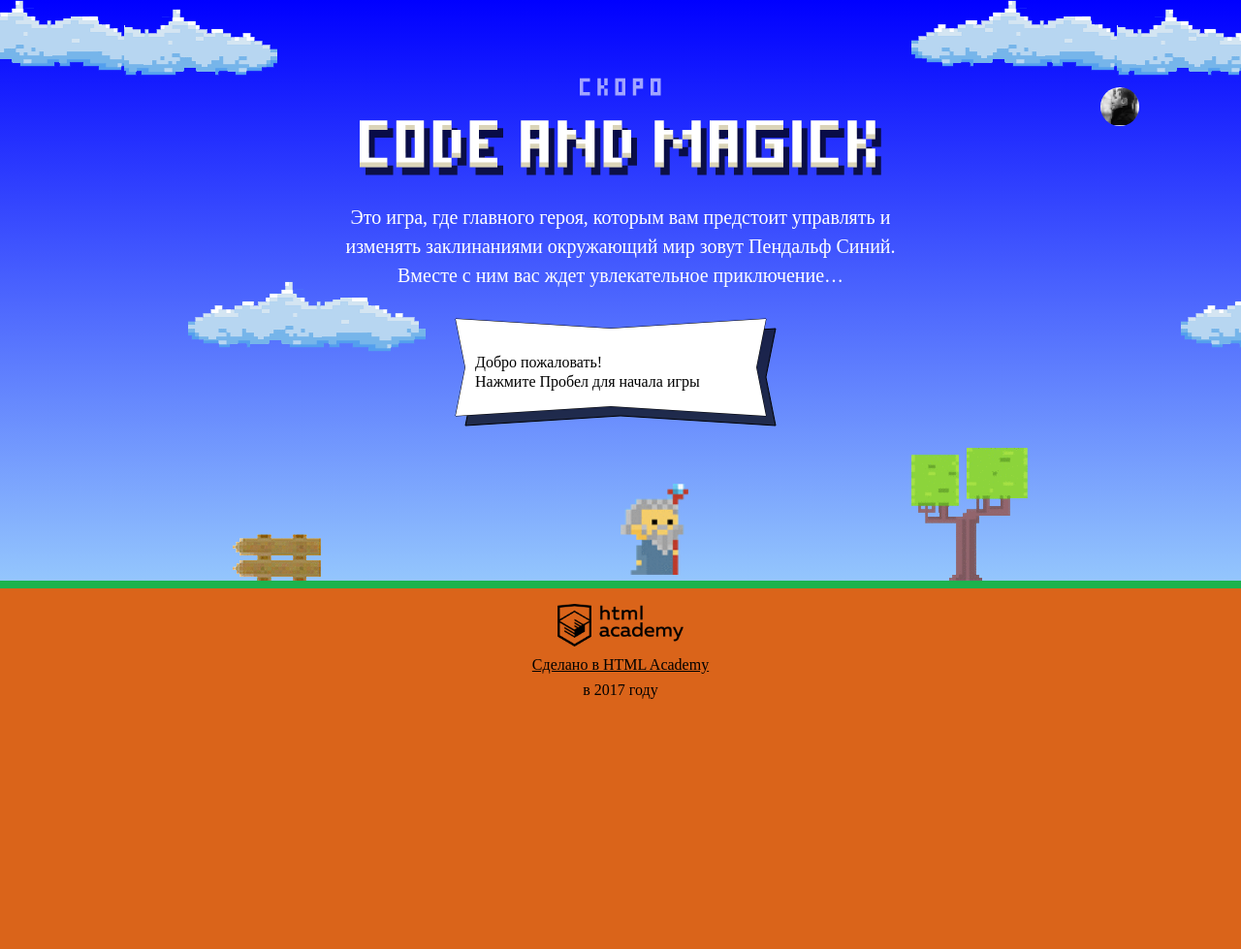
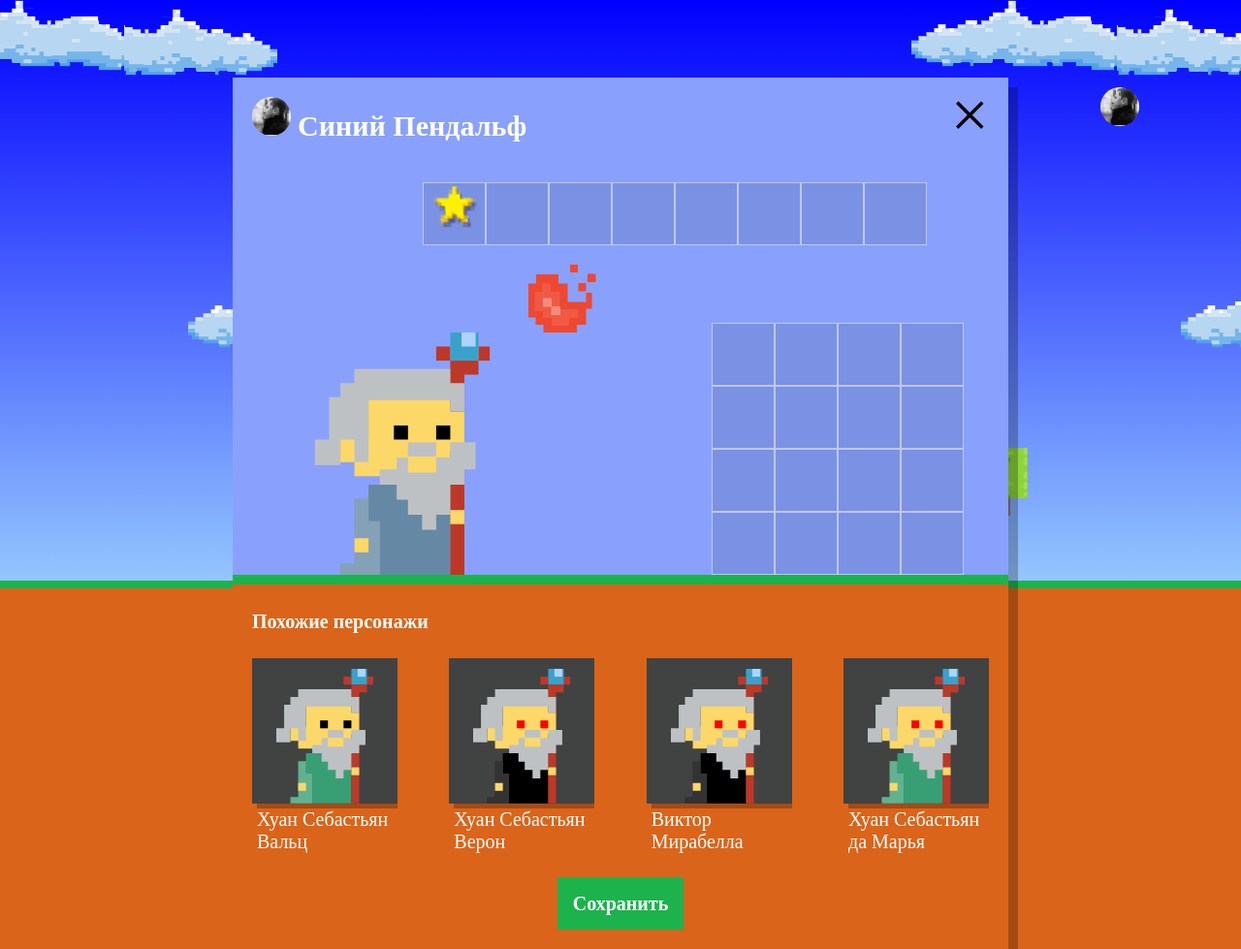
Before and after one commit to ingotr/1036557-code-and-magick-18, a website: page index.html in a window 1280 px wide. Shown: the whole page at 97% size. Before the commit the page ends 800 px from the top, so only its background shows below. Drawn offline with Linux system fonts and the light colour scheme; a web font is replaced by a local one.

Commit message:
Добавляет и подключает скрипт для рендера других игроков

```diff
--- a/index.html
+++ b/index.html
@@ -201,6 +201,7 @@
   };
 </script>
 <script src="js/stat.js"></script>
+<script src="js/setup.js"></script>
 <script src="js/game.js"></script>
 
 </body>
--- /dev/null
+++ b/js/setup.js
@@ -0,0 +1,74 @@
+'use strict';
+
+var userDialog = document.querySelector('.setup');
+userDialog.classList.remove('hidden');
+
+document.querySelector('.setup-similar').classList.remove('hidden');
+
+var similarListElement = document.querySelector('.setup-similar-list');
+var similarWizardTemplate = document.querySelector('#similar-wizard-template')
+    .content
+    .querySelector('.setup-similar-item');
+
+var COAT_COLORS = ['rgb(101, 137, 164)', 'rgb(241, 43, 107)', 'rgb(146, 100, 161)',
+  'rgb(56, 159, 117)', 'rgb(215, 210, 55)', 'rgb(0, 0, 0)'];
+var EYE_COLORS = ['black', 'red', 'blue', 'yellow', 'green'];
+var WIZARD_NAMES = ['Иван', 'Хуан Себастьян', 'Мария', 'Кристоф', 'Виктор',
+  'Юлия', 'Люпита', 'Вашингтон'];
+var WIZAR_SURNAMES = ['да Марья', 'Верон', 'Мирабелла', 'Вальц', 'Онопко',
+  'Топольницкая', 'Нионго', 'Ирвинг'];
+
+var getRandomElement = function (arr) {
+  return arr[Math.round((Math.random() * (arr.length - 1)))];
+};
+
+var getRandomWizardName = function () {
+  return getRandomElement(WIZARD_NAMES) +
+    ' ' + getRandomElement(WIZAR_SURNAMES);
+};
+
+var wizards = [
+  {
+    name: getRandomWizardName(),
+    coatColor: getRandomElement(COAT_COLORS),
+    eyeColor: getRandomElement(EYE_COLORS)
+  },
+  {
+    name: getRandomWizardName(),
+    coatColor: getRandomElement(COAT_COLORS),
+    eyeColor: getRandomElement(EYE_COLORS)
+  },
+  {
+    name: getRandomWizardName(),
+    coatColor: getRandomElement(COAT_COLORS),
+    eyeColor: getRandomElement(EYE_COLORS)
+  },
+  {
+    name: getRandomWizardName(),
+    coatColor: getRandomElement(COAT_COLORS),
+    eyeColor: getRandomElement(EYE_COLORS)
+  }
+];
+
+var renderWizard = function (i) {
+  var wizardElement = similarWizardTemplate.cloneNode(true);
+
+  wizardElement.querySelector('.setup-similar-label').textContent = wizards[i].name;
+  wizardElement.querySelector('.wizard-coat').style.fill = wizards[i].coatColor;
+  wizardElement.querySelector('.wizard-eyes').style.fill = wizards[i].eyeColor;
+
+  return wizardElement;
+};
+
+var renderFragment = function () {
+  var fragment = document.createDocumentFragment();
+
+  for (var i = 0; i < wizards.length; i++) {
+    fragment.appendChild(renderWizard(i, wizards[i]));
+  }
+
+  similarListElement.appendChild(fragment);
+  userDialog.querySelector('.setup-similar').classList.remove('hidden');
+};
+
+renderFragment();
```
